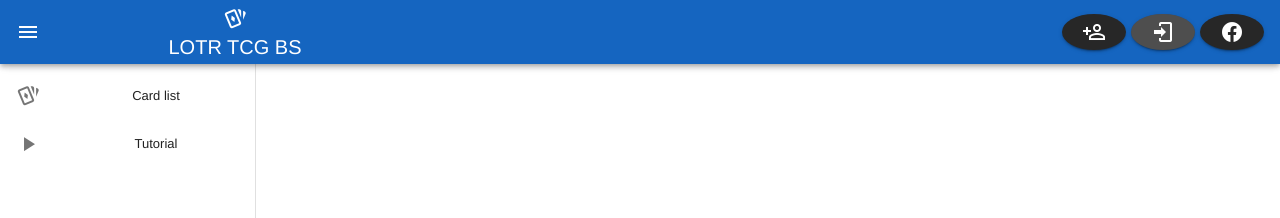
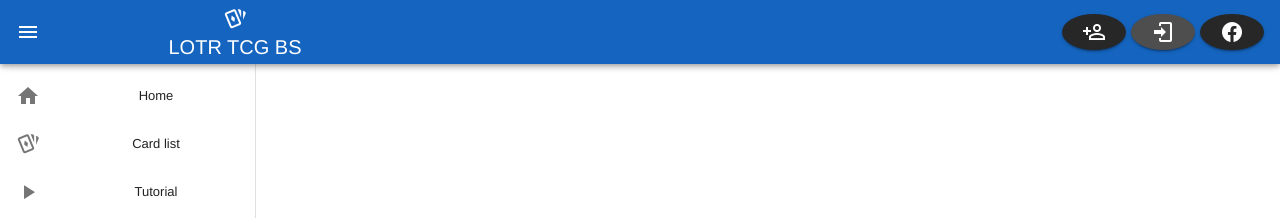
Before and after one commit to RosenMihaylov/LOTR_BS-8.0, a Vue app in the folder client/: page /#/login in a window 1280 px wide. Shown: the top 218 px of the page. Built offline with nearby package versions, Linux system fonts and the light colour scheme; a small style sheet from the web is missing.

Commit message:
added actual link to home page

```diff
--- a/client/src/views/Header.vue
+++ b/client/src/views/Header.vue
@@ -98,6 +98,11 @@ export default {
     drawer: null,
     items: [
       {
+        icon: "mdi-home",
+        text: "Home",
+        link: "/"
+      },
+      {
         icon: "mdi-cards-playing-outline",
         text: "Card list",
         link: "/cardList"
```
